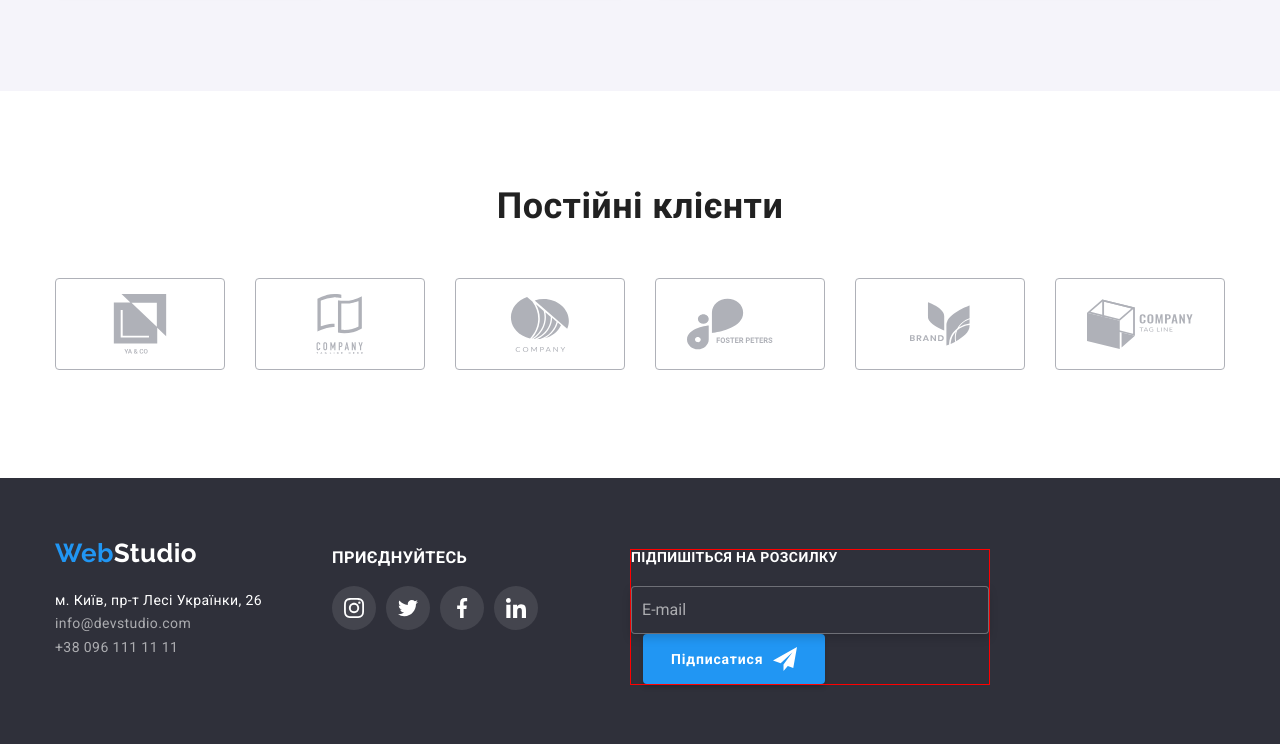
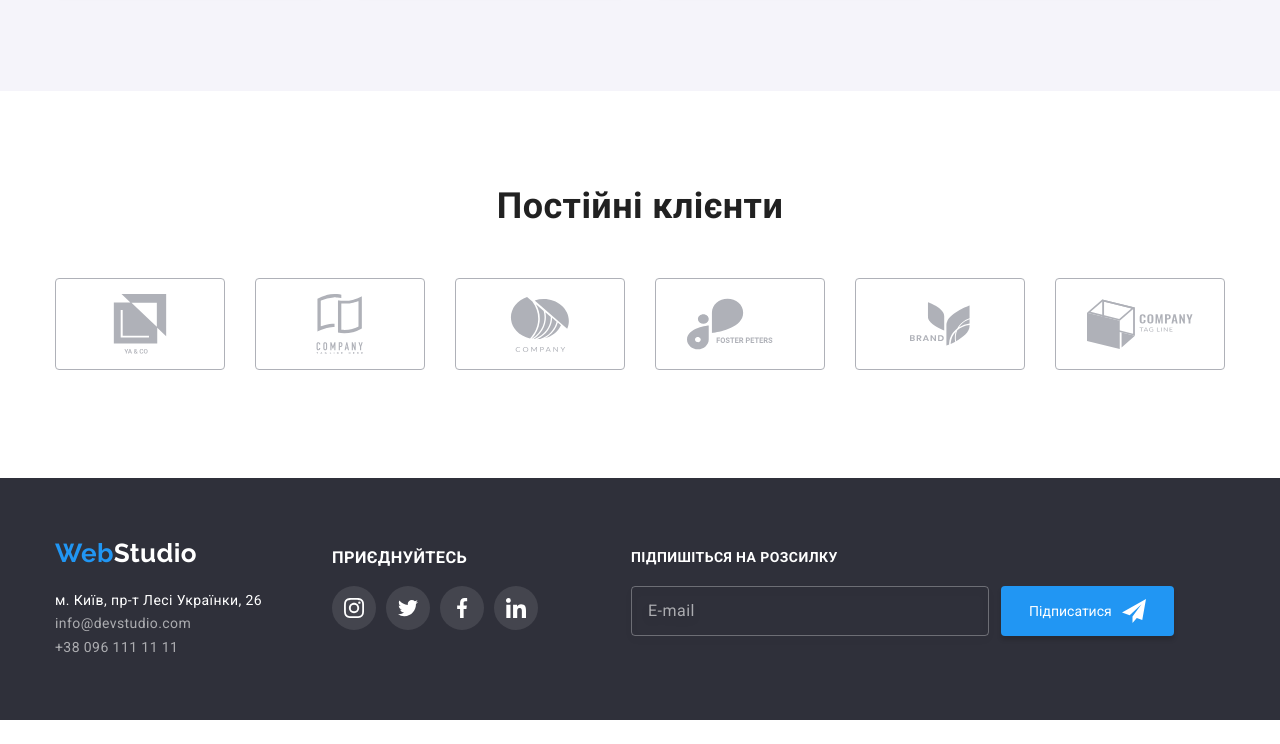
Before and after one commit to NebesnaIryna/-goit-markup-hw-06, a plain HTML site: page index.html in a window 1280 px wide. Shown: the part 2220-2964 px from the top of the page. After the commit the page ends 2940 px from the top, so only its background shows below. Drawn offline with Linux system fonts and the light colour scheme.

Commit message:
third commit

```diff
--- a/css/styles.css
+++ b/css/styles.css
@@ -634,62 +634,76 @@ img {
   background-color: var(--accent-color);
 }
 
-/*Page Portfolio*/
-.filters {
-  margin-bottom: 50px;
-}
 
 /*Footer form*/
-.footer-form{
-  outline: 1px solid red;
+.footer-form {
   margin-top: 12px;
   margin-left: 93px;
 }
 
-.footer-form-label{
-  display: flex;
-  flex-direction: column;
+.footer-form p{
+  margin: 0;
+  margin-bottom: 20px;
   font-weight: 700;
   line-height: 1.14;
   text-transform: uppercase;
   color: var(--secondary-color);
-  margin-bottom: 20px;
+}
 
+.footer-form-thumb{
+  display: flex;
+  align-items: center;
+}
+.footer-form-email{
+  display: inline-block;
+  position: relative;
+  margin-right: 12px;
 }
 
 .footer-form-input{
   width: 358px;
-  background: #2F303A;
-  padding: 0;
-  border: 0;
+  padding: 16px 16px;
+  color: var(--secondary-color);
+  background-color: inherit;
   border: 1px solid rgba(255, 255, 255, 0.3);
   filter: drop-shadow(0px 4px 4px rgba(0, 0, 0, 0.15));
   border-radius: 4px;
-  padding: 15px 10px;
+  outline: transparent;
+}
+
+.footer-form-label{
+display: inline-block;
+position: absolute;
+top: 50%;
+left: 16px;
+transform: translateY(-50%);
+transition: transform var(--timing-function);
+font-size: 16px;
+line-height: calc(20 / 16);
+color: var(--secondary-color);
 }
 
 .footer-form-input::placeholder{
   font-weight: 400;
   font-size: 16px;
-  line-height: 1.25;
+  line-height: 20px;
   display: flex;
   align-items: center;
+  letter-spacing: 0.03em;
   color: rgba(255, 255, 255, 0.6);
 }
 
 .footer-form-btn{
-  border: 0;
-  font-weight: 700;
   display: flex;
+  justify-content: center;
   align-items: center;
-  text-align: center;
-  letter-spacing: 0.06em;
+  cursor: pointer;
   color: var(--secondary-color);
   background: #2196F3;
   box-shadow: 0px 4px 4px rgba(0, 0, 0, 0.15);
   border-radius: 4px;
   padding: 13px 28px;
-  margin-left: 12px;
+  border: 0;
 }
 
 .icon-send{
@@ -698,6 +712,9 @@ img {
 }
 
 /*Page Portfolio*/
+.filters {
+  margin-bottom: 50px;
+}
 
 .filter-list {
   list-style-type: none;
--- a/index.html
+++ b/index.html
@@ -480,18 +480,22 @@
             </li>
           </ul>
         </div>
-        <div class="footer-form">
-          <form action="">
-            <label for="user-email" class="footer-form-label"> Підпишіться на розсилку</label>
-            <input type="email" name="user-email" id="user-email" placeholder="E-mail" class="footer-form-input" required>
+
+          <form action="" class="footer-form">
+            <p>Підпишіться на розсилку</p>
+            <div class="footer-form-thumb">
+              <div class="footer-form-email">
+                <input type="email" name="user-email"  placeholder="E-mail" class="footer-form-input" required>
+                <label for="user-email" class="footer-form-label"> </label>
+              </div>
               <button type="submit" class="footer-form-btn">
                 Підписатися
               <svg width="24" height="24" class="icon-send">
                 <use href="./img/icons.svg#icon-send"></use>
               </svg>
               </button>
+            </div>
           </form>
-        </div>
       </div>
     </footer>
 
```
Lines whose indentation alone changed are shown as unchanged.
